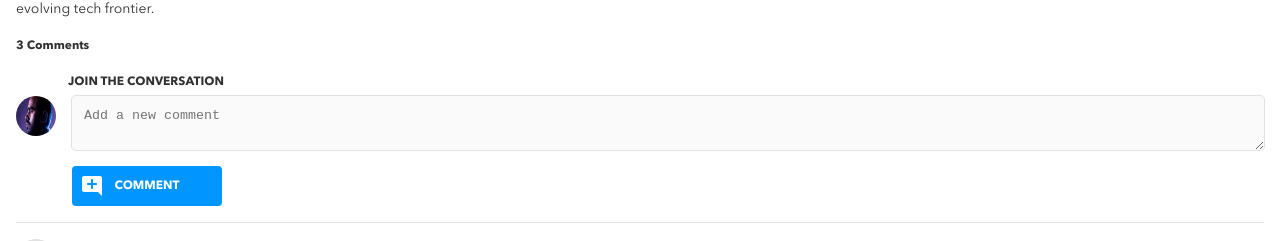
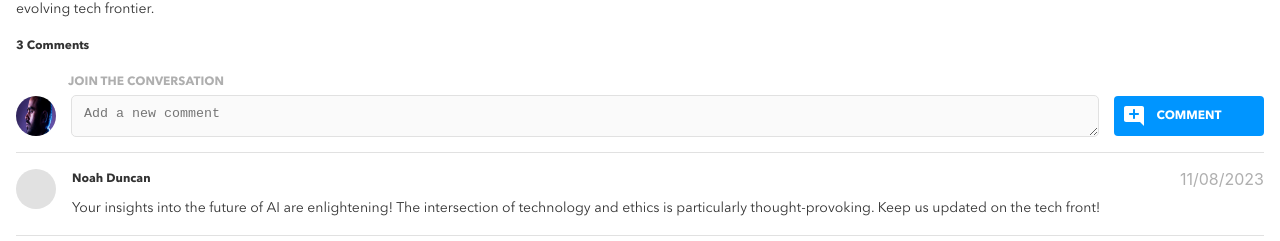
Before and after one commit to ganiular/video-web-demo, a React (Create React App) app: page / in a window 1280 px wide. Shown: the part 557-798 px from the top of the page. Built offline with nearby package versions, Linux system fonts and the light colour scheme.

Commit message:
add form

```diff
--- a/src/App.js
+++ b/src/App.js
@@ -15,10 +15,15 @@ function App() {
     <div className="App">
       <Header />
       <Video data={videoDetail} />
-      <article>
-        <VideoDetail data={videoDetail} />
-        <VideoComments comments={videoDetail.comments} />
-      </article>
+      <main>
+        <article>
+          <VideoDetail data={videoDetail} />
+          <VideoComments comments={videoDetail.comments} />
+        </article>
+        <aside>
+
+        </aside>
+      </main>
     </div>
   );
 }
--- a/src/components/Button/Button.scss
+++ b/src/components/Button/Button.scss
@@ -18,8 +18,12 @@
         left: 8px;
     }
 
+    &:hover {
+        background-color: $blue-dark-color;
+    }
+
     &:active {
-        background-color: $blue-dark-color;
+        background-color: $blue-color;
     }
 }
 
--- a/src/components/Form/Form.scss
+++ b/src/components/Form/Form.scss
@@ -1,4 +1,5 @@
 @import '../../styles/partials/variable';
+@import '../../styles/partials/mixins';
 
 .form {
 
@@ -6,6 +7,7 @@
         margin-left: 52px;
         margin-bottom: 4px;
         display: block;
+        color: $silver-color;
     }
 
     &__body {
@@ -28,7 +30,7 @@
         border-radius: 4px;
         border: none;
         outline: 1px solid $mercury-color;
-        width: 100%;
+        resize: vertical;
 
         &:active,
         &:focus-within {
@@ -40,3 +42,16 @@
         }
     }
 }
+
+@include tablet {
+    .form {
+        &__fields {
+            flex-direction: row;
+        }
+
+        textarea {
+            padding: 10px 12px;
+            height: 40px;
+        }
+    }
+}
```
